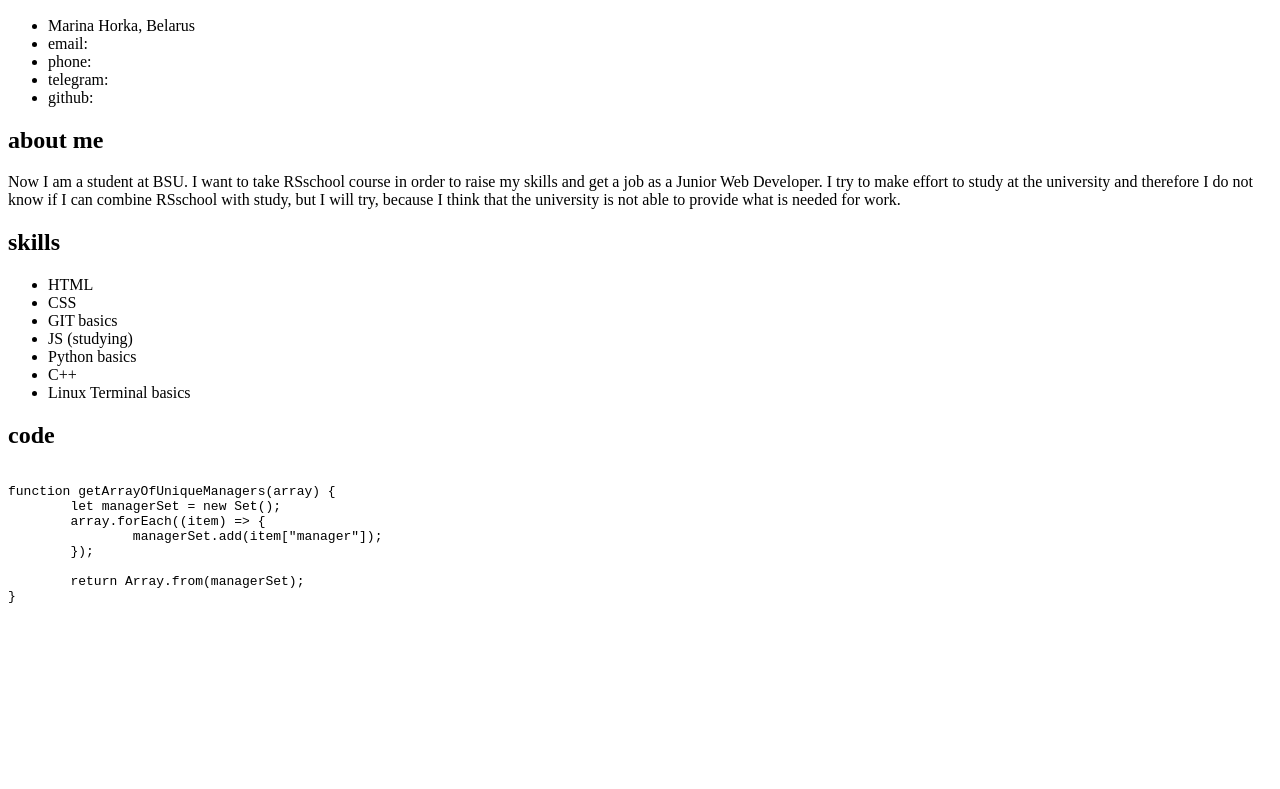
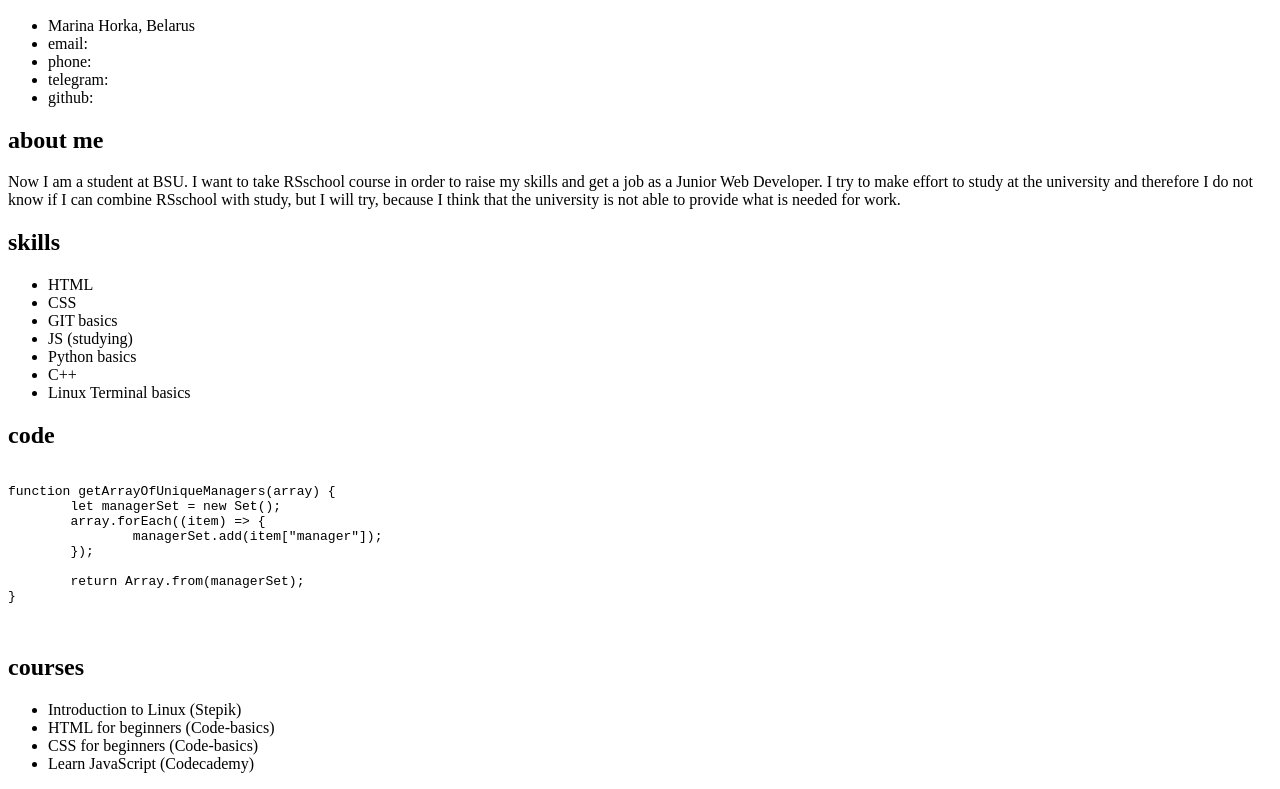
Before and after one commit to soloVlad/rsschool-cv, a plain HTML site: page index.html in a window 1280 px wide. Shown: the part 779-1568 px from the top of the page. Before the commit the page ends 1426 px from the top, so only its background shows below. Drawn offline with Linux system fonts and the light colour scheme.

Commit message:
feat: add courses section

```diff
--- a/index.html
+++ b/index.html
@@ -95,6 +95,16 @@ function getArrayOfUniqueManagers(array) {
 				</code>
 			</pre>
 		</section>
+
+		<section class="section section-courses">
+			<h2 class="section-title">courses</h2>
+			<ul class="section-list">
+				<li class="section-item">Introduction to Linux (Stepik)</li>
+				<li class="section-item">HTML for beginners (Code-basics)</li>
+				<li class="section-item">CSS for beginners (Code-basics)</li>
+				<li class="section-item">Learn JavaScript (Codecademy)</li>
+			</ul>
+		</section>
 	</main>
 </body>
 
```
